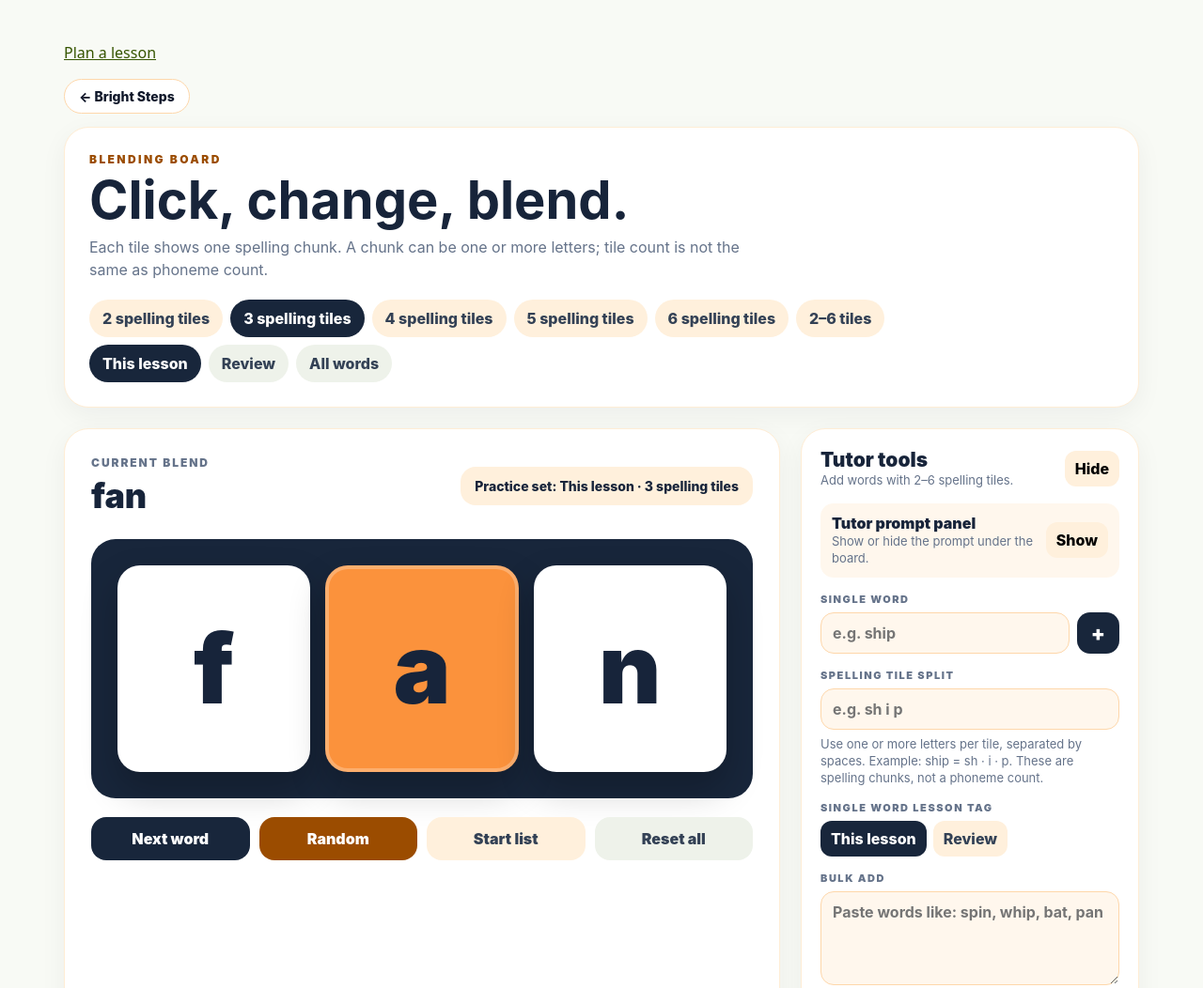
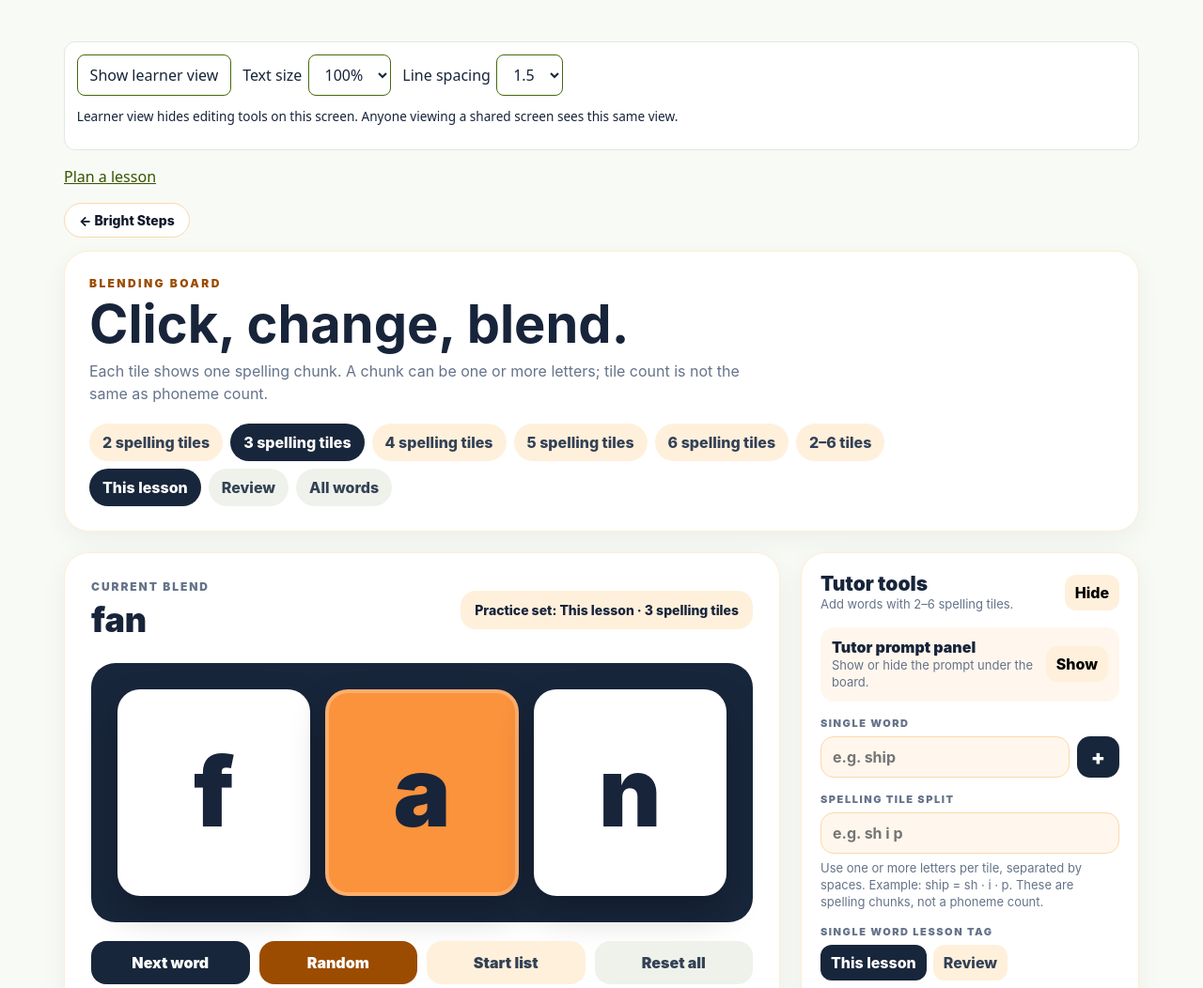
Before and after one commit to husanaulakh/dyslexia-tutoring-app, a website with bundled scripts: page activities/blending-board.html in a window 1280 px wide. Shown: the top 1052 px of the page at 94% size. Built offline with nearby package versions, Linux system fonts and the light colour scheme.

Commit message:
Add shared learner view, text sizing, and line spacing controls

```diff
--- a/activities/auditory-dictation.html
+++ b/activities/auditory-dictation.html
@@ -11,6 +11,7 @@
   <link rel="stylesheet" href="/assets/css/student-tracker.css">
   <link rel="stylesheet" href="/assets/css/auditory-dictation.css">
   <link rel="stylesheet" href="/assets/css/theme.css">
+  <link rel="stylesheet" href="/assets/css/presentation.css">
 </head>
 <body>
   <main class="dictation-shell">
@@ -24,13 +25,13 @@
       <p id="setupError" class="status error" role="status" aria-live="polite"></p>
       <div class="actions"><button class="btn primary" id="startPractice" type="button">Start dictation</button></div>
     </section>
-    <section id="practicePanel" class="panel practice" data-reading-content hidden aria-labelledby="practiceTitle">
+    <section id="practicePanel" class="panel practice" hidden aria-labelledby="practiceTitle">
       <div class="practice-top"><span id="progressText" class="badge"></span><button id="endPractice" class="text-button" type="button">End practice</button></div>
       <h2 id="practiceTitle">Listen carefully</h2>
       <p id="itemKind" class="item-kind"></p>
       <p id="tutorInstruction" class="hint">Tutor: say the sound or word aloud. The prompt is hidden from the learner’s view.</p>
       <div class="tutor-prompt-tools" data-tutor-tools><p><strong>Tutor prompt:</strong> this is a shared screen; showing the prompt displays it to everyone.</p><button id="showPrompt" class="btn secondary" type="button">Show tutor prompt</button></div>
-      <p id="prompt" class="prompt" hidden></p>
+      <p id="prompt" data-tutor-tools class="prompt" hidden></p>
       <div id="typedResponse" class="field response-field" hidden><label for="response">Learner response</label><input id="response" type="text" maxlength="30" autocomplete="off" autocapitalize="none" spellcheck="false" aria-describedby="responseHelp"><p id="responseHelp" class="hint">The response stays in this page and is cleared before the next item.</p></div>
       <p id="paperHelp" class="paper-help" hidden>Use paper or a whiteboard for the response. No learner response is saved here.</p>
       <div class="actions"><button id="revealAnswer" class="btn primary" type="button">Reveal accepted spelling</button></div>
@@ -43,5 +44,6 @@
   </main>
   <script type="module" src="/assets/js/lesson-toolbar.js"></script>
   <script type="module" src="/assets/js/auditory-dictation.js"></script>
+  <script type="module" src="/assets/js/presentation.js"></script>
 </body>
 </html>
--- a/activities/blending-board.html
+++ b/activities/blending-board.html
@@ -8,13 +8,14 @@
   <link rel="stylesheet" href="/assets/css/theme.css">
   <meta name="robots" content="noindex,nofollow,noarchive">
   <link rel="stylesheet" href="/assets/css/activity-tools.css">
+  <link rel="stylesheet" href="/assets/css/presentation.css">
 </head>
 <body>
 <main class="wrap">
 <nav aria-label="Activity navigation"><a class="home-link" href="../" aria-label="Back to Bright Steps activities">← Bright Steps</a></nav>
 <header class="panel"><div class="header">
 <div><div class="eyebrow">Blending board</div><h1>Click, change, blend.</h1><div class="sub">Each tile shows one spelling chunk. A chunk can be one or more letters; tile count is not the same as phoneme count.</div></div>
-<div class="filters"><div class="row" id="soundFilters"></div><div class="row" id="lessonFilters"></div></div>
+<div class="filters" data-tutor-tools><div class="row" id="soundFilters"></div><div class="row" id="lessonFilters"></div></div>
 </div></header>
 
 <div class="layout">
@@ -22,10 +23,10 @@
 <div class="topline"><div><div class="label">Current blend</div><div class="current" id="currentWord">fan</div></div><div class="mode" id="modeBadge"></div></div>
 <div class="stage" id="stage"></div>
 <div class="prompt" id="prompt" style="display:none"><div class="label" style="color:#c2410c">Tutor prompt</div><div style="margin-top:8px;font-weight:800">Click a spelling tile to change that part. Student reads the tiles, then blends:<strong id="promptText"></strong></div></div>
-<div class="actions"><button class="btn primary" id="nextBtn">Next word</button><button class="btn orange" id="randomBtn">Random</button><button class="btn soft" id="startBtn">Start list</button><button class="btn" id="resetBtn">Reset all</button></div>
+<div class="actions"><button class="btn primary" id="nextBtn">Next word</button><button class="btn orange" id="randomBtn">Random</button><button class="btn soft" id="startBtn">Start list</button><button class="btn" id="resetBtn" data-tutor-tools>Reset all</button></div>
 </section>
 
-<aside>
+<aside data-tutor-tools>
 <section class="panel">
 <div class="section-head"><div><div class="section-title">Tutor tools</div><div class="small">Add words with 2–6 spelling tiles.</div></div><button class="toggle" id="toolsToggle" type="button">Hide</button></div>
 <div class="tools" id="toolsBody">
@@ -47,4 +48,5 @@
 
 <script type="module" src="../assets/js/blending-board.js"></script>
   <script type="module" src="/assets/js/lesson-toolbar.js"></script>
+  <script type="module" src="/assets/js/presentation.js"></script>
 </body></html>
--- /dev/null
+++ b/assets/css/presentation.css
@@ -0,0 +1,8 @@
+.presentation-controls { display: flex; flex-wrap: wrap; align-items: center; gap: .75rem; margin: 1rem 0; padding: .8rem; border: 1px solid var(--brand-line); border-radius: 12px; background: var(--brand-panel); font: 1rem/1.5 system-ui, sans-serif; }
+.presentation-controls label { display: flex; align-items: center; flex-wrap: wrap; gap: .4rem; }
+.presentation-controls button, .presentation-controls select { min-height: 44px; padding: .5rem .7rem; border: 1px solid var(--brand-green-dark); border-radius: 8px; background: white; color: var(--brand-ink); font: inherit; }
+.presentation-note, .presentation-controls [role=status] { flex-basis: 100%; margin: 0; font-size: .85rem; color: var(--brand-ink); }
+.learner-view [data-tutor-tools], .learner-view #studentTracker { display: none !important; }
+[data-reading-content][data-reading-base] { font-size: calc(var(--reading-base-size) * var(--reading-scale, 1)) !important; line-height: var(--reading-spacing, 1.5) !important; overflow-wrap: anywhere; }
+
+.card-wrap, .flash-card { min-height: calc(370px * var(--reading-scale, 1) * var(--reading-spacing, 1.5) / 1.5); }
--- /dev/null
+++ b/assets/js/presentation.js
@@ -0,0 +1,66 @@
+const KEY = 'bright-steps-presentation';
+const sizes = [100, 125, 150];
+const spacings = [1.5, 1.8, 2];
+let preferences = { size: 100, spacing: 1.5 };
+try {
+  const saved = JSON.parse(localStorage.getItem(KEY) ?? 'null');
+  if (sizes.includes(saved?.size)) preferences.size = saved.size;
+  if (spacings.includes(saved?.spacing)) preferences.spacing = saved.spacing;
+} catch { /* Defaults remain usable without storage. */ }
+function make(tag, text) {
+  const node = document.createElement(tag);
+  if (text) node.textContent = text;
+  return node;
+}
+const host = make('section');
+host.className = 'presentation-controls';
+host.setAttribute('aria-label', 'Presentation controls');
+const toggle = make('button', 'Show learner view');
+toggle.type = 'button';
+toggle.setAttribute('aria-pressed', 'false');
+toggle.addEventListener('click', () => {
+  const enabled = document.body.classList.toggle('learner-view');
+  toggle.textContent = enabled ? 'Show tutor tools' : 'Show learner view';
+  toggle.setAttribute('aria-pressed', String(enabled));
+});
+function select(label, values, key, display) {
+  const wrapper = make('label', label);
+  const input = make('select');
+  input.setAttribute('aria-label', label);
+  for (const value of values) {
+    const option = make('option', display(value));
+    option.value = String(value);
+    input.append(option);
+  }
+  input.value = String(preferences[key]);
+  input.addEventListener('change', () => {
+    preferences[key] = Number(input.value);
+    apply();
+    try { localStorage.setItem(KEY, JSON.stringify(preferences)); }
+    catch { status.textContent = 'Settings apply now but could not be saved on this device.'; }
+  });
+  wrapper.append(input);
+  return wrapper;
+}
+const status = make('p');
+status.setAttribute('role', 'status');
+const notice = make('p', 'Learner view hides editing tools on this screen. Anyone viewing a shared screen sees this same view.');
+notice.className = 'presentation-note';
+host.append(toggle, select('Text size', sizes, 'size', value => `${value}%`), select('Line spacing', spacings, 'spacing', value => value.toFixed(1)), notice, status);
+const main = document.querySelector('main');
+const fixedHost = document.getElementById('presentationHost');
+if (fixedHost) fixedHost.append(host); else main?.prepend(host);
+function apply() {
+  document.documentElement.style.setProperty('--reading-scale', preferences.size / 100);
+  document.documentElement.style.setProperty('--reading-spacing', preferences.spacing);
+  const tutorTargets = '#tutorPanel, #newWord, .lesson-shell .panel, .lesson-actions, #app .setup-grid > .panel:first-child, .item-status-label';
+  for (const node of document.querySelectorAll(tutorTargets)) node.setAttribute('data-tutor-tools', '');
+  const readingTargets = '[data-reading-content], #practiceWord, #practiceParagraph, #practiceQuestion, #itemWord, #focusSyllable, #targetWord:not(input), #answerSpellings, .grapheme, .keyword, .sound, .tile.exercise, .tile.review, .word-example, .word-banner strong, .oral-prompt, #stage .card, #promptText';
+  for (const node of document.querySelectorAll(readingTargets)) {
+    node.setAttribute('data-reading-content', '');
+    if (!node.dataset.readingBase) node.dataset.readingBase = String(parseFloat(getComputedStyle(node).fontSize));
+    node.style.setProperty('--reading-base-size', `${node.dataset.readingBase}px`);
+  }
+}
+apply();
+new MutationObserver(() => apply()).observe(document.body, { childList: true, subtree: true });
```
Also changed, not shown: activities/lesson-builder.html (+2 -0 lines), activities/paragraph-reading.html (+2 -0 lines), activities/reading-words.html (+2 -0 lines), activities/sound-boxes.html (+3 -1 lines), activities/student-progress.html (+2 -0 lines), activities/trace-copy-cover-close.html (+2 -0 lines), activities/ufli-blending-board.html (+2 -0 lines), activities/visual-drill-cards.html (+2 -0 lines), activities/whats-missing-cards.html (+3 -0 lines), activities/word-workshop.html (+3 -1 lines), tests/e2e/presentation.spec.mjs (added, +85 -0 lines).
